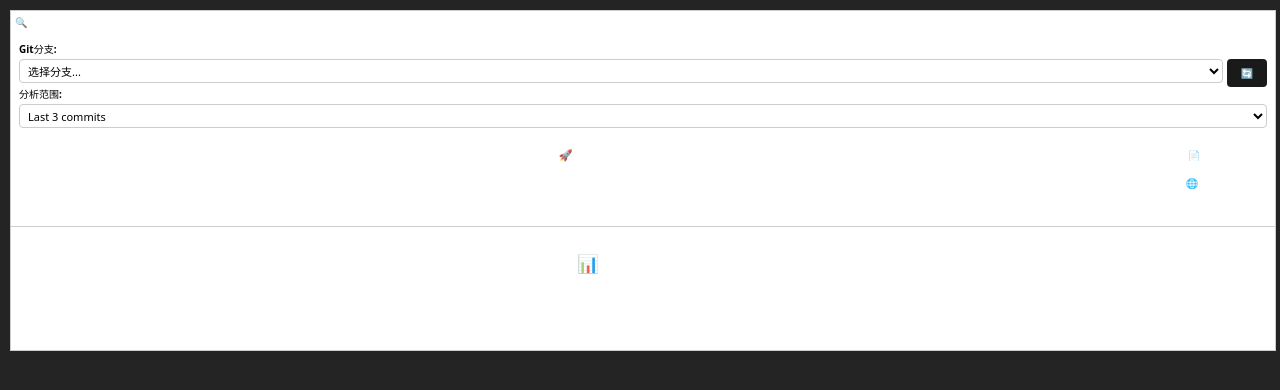
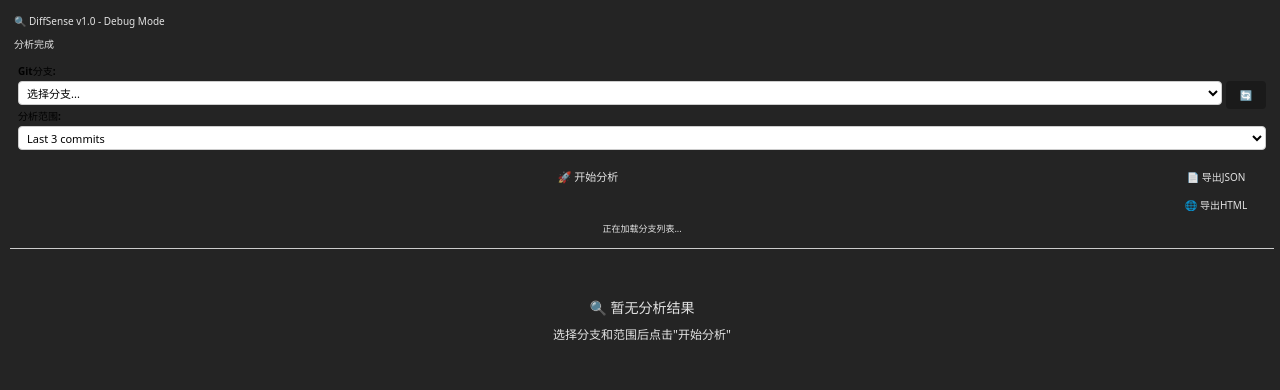
Before and after one commit to GoldenSupremeSaltedFish/DiffSense, a React (Vite) app in the folder ui/diffsense-frontend/: page / in a window 1280 px wide. Shown: the top 390 px of the page. Built offline with nearby package versions, Linux system fonts and the light colour scheme.

Commit message:
添加恢复分析结果功能，优化状态保存与恢复逻辑，更新组件以支持新功能

```diff
--- a/ui/diffsense-frontend/src/components/CommitList.tsx
+++ b/ui/diffsense-frontend/src/components/CommitList.tsx
@@ -1,223 +1,35 @@
-import { useState, useEffect } from "react";
-import { postMessage } from "../utils/vscode";
 import ReportRenderer from "./ReportRenderer";
 
-// 类型定义
-interface CommitImpact {
-  commitId: string;
-  message: string;
-  author: {
-    name: string;
-    email: string;
-  };
-  timestamp: string;
-  changedFilesCount: number;
-  changedMethodsCount: number;
-  impactedMethods: string[];
-  impactedTests: Record<string, string[]>;
-  riskScore: number;
+interface CommitListProps {
+  analysisResults: any[];
 }
 
-const CommitList = () => {
-  const [impacts, setImpacts] = useState<CommitImpact[]>([]);
-  const [isLoading, setIsLoading] = useState(false);
-  const [error, setError] = useState<string | null>(null);
-  const [reportPath, setReportPath] = useState<string | null>(null);
-
-  useEffect(() => {
-    // 监听来自扩展的消息
-    const handleMessage = (event: MessageEvent) => {
-      const message = event.data;
-
-      switch (message.command) {
-        case 'analysisResult':
-          try {
-            // 解析JSON数据
-            const jsonData = typeof message.data === 'string' ?
-              JSON.parse(message.data) : message.data;
-
-            console.log('收到分析结果:', jsonData);
-            console.log('数据类型:', typeof jsonData);
-            console.log('是否为数组:', Array.isArray(jsonData));
-
-            if (Array.isArray(jsonData)) {
-              console.log('数组长度:', jsonData.length);
-              if (jsonData.length > 0) {
-                console.log('第一个元素:', jsonData[0]);
-                console.log('第一个元素的commitId:', jsonData[0]?.commitId);
-                console.log('第一个元素类型:', typeof jsonData[0]);
-              }
-            }
-
-            setImpacts(Array.isArray(jsonData) ? jsonData : []);
-            setReportPath(message.reportPath || null);
-            setIsLoading(false);
-            setError(null);
-          } catch (parseError) {
-            console.error('解析JSON数据失败:', parseError);
-            console.error('原始数据:', message.data);
-            setError('解析分析结果失败');
-            setIsLoading(false);
-          }
-          break;
-        case 'analysisError':
-          setError(message.error);
-          setIsLoading(false);
-          // 保持现有数据，不清空
-          break;
-        case 'analysisStarted':
-          setIsLoading(true);
-          setError(null);
-          // 不清空现有数据，保持界面状态
-          break;
-      }
-    };
-
-    window.addEventListener('message', handleMessage);
-    return () => window.removeEventListener('message', handleMessage);
-  }, []);
-
-  const handleOpenReport = () => {
-    if (reportPath) {
-      postMessage({
-        command: 'openReport',
-        reportPath: reportPath
-      });
-    }
-  };
-
-  const handleOpenReportInBrowser = () => {
-    if (reportPath) {
-      postMessage({
-        command: 'openReportInBrowser',
-        reportPath: reportPath
-      });
-    }
-  };
-
-  // 显示加载状态
-  if (isLoading) {
-    return (
-      <div className="commit-list react-component" style={{
-        textAlign: 'center',
-        padding: 'var(--sidebar-gap)',
-        color: 'var(--vscode-foreground)',
-        fontSize: '11px'
-      }}>
-        <div>🔄 正在分析中...</div>
-        <div style={{
-          marginTop: '4px',
-          fontSize: '9px',
-          color: 'var(--vscode-descriptionForeground)'
-        }}>
-          请稍候，分析可能需要几分钟...
-        </div>
-      </div>
-    );
-  }
-
-  // 显示错误状态
-  if (error) {
-    return (
-      <div className="commit-list react-component" style={{
-        color: 'var(--vscode-errorForeground)',
-        padding: 'var(--sidebar-gap)',
-        backgroundColor: 'var(--vscode-inputValidation-errorBackground)',
-        borderRadius: '3px',
-        fontSize: '10px'
-      }}>
-        <div style={{ marginBottom: '4px' }}>❌ 分析失败:</div>
-        <div style={{
-          marginBottom: '8px',
-          fontSize: '9px',
-          wordBreak: 'break-word'
-        }}>
-          {error}
-        </div>
-        {/* 如果有现有数据，仍然显示 */}
-        {impacts.length > 0 && (
-          <div>
-            <div style={{
-              fontSize: '9px',
-              color: 'var(--vscode-descriptionForeground)',
-              marginBottom: '8px'
-            }}>
-              显示上次分析结果:
-            </div>
-            <ReportRenderer impacts={impacts} />
-          </div>
-        )}
-      </div>
-    );
-  }
+const CommitList = ({ analysisResults }: CommitListProps) => {
+  console.log('CommitList渲染，结果数量:', analysisResults?.length || 0);
 
   return (
-    <div className="commit-list react-component" style={{
+    <div style={{
       flex: 1,
-      overflow: 'auto',
-      display: 'flex',
-      flexDirection: 'column'
+      display: "flex",
+      flexDirection: "column",
+      overflow: "auto",
+      padding: "8px"
     }}>
-      {/* 报告操作区域 - 如果有报告路径的话 */}
-      {reportPath && (
+      {analysisResults && analysisResults.length > 0 ? (
+        <ReportRenderer impacts={analysisResults} />
+      ) : (
         <div style={{
-          padding: 'var(--sidebar-gap)',
-          backgroundColor: 'var(--vscode-textBlockQuote-background)',
-          borderRadius: '3px',
-          marginBottom: 'var(--sidebar-gap)',
-          borderLeft: '3px solid var(--vscode-textBlockQuote-border)'
+          textAlign: "center",
+          padding: "40px",
+          color: "var(--vscode-descriptionForeground)",
+          fontSize: "14px"
         }}>
-          <div style={{
-            fontSize: '11px',
-            fontWeight: '600',
-            marginBottom: '4px',
-            color: 'var(--vscode-foreground)'
-          }}>
-            📊 HTML报告已生成
-          </div>
-          <div style={{
-            fontSize: '9px',
-            color: 'var(--vscode-descriptionForeground)',
-            marginBottom: '6px',
-            wordBreak: 'break-all'
-          }}>
-            {reportPath}
-          </div>
-          <div style={{
-            display: 'flex',
-            flexDirection: 'column',
-            gap: '4px'
-          }}>
-            <button
-              onClick={handleOpenReportInBrowser}
-              style={{
-                fontSize: '10px',
-                padding: '4px 6px',
-                backgroundColor: 'var(--vscode-button-background)',
-                color: 'var(--vscode-button-foreground)'
-              }}
-            >
-              🌐 在浏览器中打开
-            </button>
-            <button
-              onClick={handleOpenReport}
-              style={{
-                fontSize: '10px',
-                padding: '4px 6px',
-                backgroundColor: 'var(--vscode-button-secondaryBackground)',
-                color: 'var(--vscode-button-secondaryForeground)'
-              }}
-            >
-              📝 在VSCode中查看
-            </button>
+          <div>🔍 暂无分析结果</div>
+          <div style={{ fontSize: "12px", marginTop: "8px" }}>
+            选择分支和范围后点击"开始分析"
           </div>
         </div>
       )}
-
-      {/* 使用新的ReportRenderer显示数据 */}
-      <div style={{ flex: 1 }}>
-        <ReportRenderer impacts={impacts} />
-      </div>
     </div>
   );
 };
--- a/ui/diffsense-frontend/src/pages/MainView.tsx
+++ b/ui/diffsense-frontend/src/pages/MainView.tsx
@@ -1,33 +1,68 @@
+import { useState, useEffect } from "react";
 import Toolbar from "../components/Toolbar";
 import CommitList from "../components/CommitList";
-import { useEffect } from "react";
+import { postMessage, saveState, getState } from "../utils/vscode";
 
 const MainView = () => {
+  const [analysisResults, setAnalysisResults] = useState<any[]>([]);
+  const [isLoading, setIsLoading] = useState(false);
+  const [error, setError] = useState<string | null>(null);
+
+  // 组件挂载时恢复分析结果
+  useEffect(() => {
+    const savedState = getState();
+    if (savedState.analysisResults) {
+      console.log('🔄 恢复分析结果:', savedState.analysisResults);
+      setAnalysisResults(savedState.analysisResults);
+    }
+  }, []);
+
+  // 保存分析结果到状态
+  useEffect(() => {
+    if (analysisResults.length > 0) {
+      const currentState = getState();
+      const newState = {
+        ...currentState,
+        analysisResults
+      };
+      saveState(newState);
+      console.log('💾 保存分析结果:', analysisResults);
+    }
+  }, [analysisResults]);
+
   useEffect(() => {
     console.log('MainView mounted');
 
-    // 添加调试信息
-    const logDimensions = () => {
-      const mainDiv = document.querySelector('.main-view') as HTMLElement;
-      if (mainDiv) {
-        console.log('MainView dimensions:', {
-          width: mainDiv.offsetWidth,
-          height: mainDiv.offsetHeight,
-          visible: mainDiv.offsetParent !== null,
-          style: mainDiv.style.cssText
-        });
+    const handleMessage = (event: MessageEvent) => {
+      const message = event.data;
+      console.log('MainView received message:', message);
+
+      switch (message.command) {
+        case 'analysisStarted':
+          setIsLoading(true);
+          setError(null);
+          break;
+        case 'analysisResult':
+          setIsLoading(false);
+          setError(null);
+          if (message.data) {
+            setAnalysisResults(message.data);
+          }
+          break;
+        case 'analysisError':
+          setIsLoading(false);
+          setError(message.error || '分析失败');
+          break;
+        case 'restoredAnalysisResults':
+          if (message.data) {
+            setAnalysisResults(message.data);
+          }
+          break;
       }
     };
 
-    logDimensions();
-
-    // 每秒检查一次，看是否消失
-    const interval = setInterval(logDimensions, 1000);
-
-    return () => {
-      console.log('MainView unmounting');
-      clearInterval(interval);
-    };
+    window.addEventListener('message', handleMessage);
+    return () => window.removeEventListener('message', handleMessage);
   }, []);
 
   return (
@@ -38,17 +73,18 @@ const MainView = () => {
         height: "100%",
         display: "flex",
         flexDirection: "column",
-        gap: "var(--sidebar-gap, 6px)",
-        minHeight: "200px", // 确保有最小高度
-        backgroundColor: "var(--vscode-editor-background, #fff)", // 添加背景色
-        border: "1px solid var(--vscode-panel-border, #ccc)" // 调试边框
+        padding: "0",
+        overflow: "hidden"
       }}
     >
       <div style={{ padding: "4px", fontSize: "10px", color: "var(--vscode-descriptionForeground)" }}>
         🔍 DiffSense v1.0 - Debug Mode
       </div>
+      <div style={{ padding: "4px", fontSize: "10px", color: "var(--vscode-descriptionForeground)" }}>
+        {isLoading ? '正在分析...' : error ? error : '分析完成'}
+      </div>
       <Toolbar />
-      <CommitList />
+      <CommitList analysisResults={analysisResults} />
     </div>
   );
 };
--- a/ui/diffsense-frontend/src/utils/vscode.ts
+++ b/ui/diffsense-frontend/src/utils/vscode.ts
@@ -1,42 +1,40 @@
-// VSCode API 单例
-let vscodeApi: any = null;
-
-// 获取VSCode API实例（只获取一次）
-export function getVSCodeApi() {
-  if (!vscodeApi) {
-    if (typeof window !== 'undefined' && (window as any).acquireVsCodeApi) {
-      try {
-        vscodeApi = (window as any).acquireVsCodeApi();
-        console.log('✅ VSCode API acquired successfully');
-      } catch (error) {
-        console.error('❌ Failed to acquire VSCode API:', error);
-        // 创建一个mock API用于开发测试
-        vscodeApi = createMockApi();
-      }
-    } else {
-      console.warn('⚠️ VSCode API not available, using mock');
-      // 开发环境mock
-      vscodeApi = createMockApi();
-    }
-  }
-
-  return vscodeApi;
+// 获取VSCode API
+declare global {
+  function acquireVsCodeApi(): any;
 }
 
-function createMockApi() {
-  return {
+let vscode: any = null;
+
+try {
+  vscode = acquireVsCodeApi();
+} catch (error) {
+  console.log('VSCode API not available, using mock');
+  // Mock API for development
+  vscode = {
     postMessage: (message: any) => {
-      console.log('🔄 Mock postMessage:', message);
+      console.log('Mock postMessage:', message);
     },
-    getState: () => ({}),
+    getState: () => {
+      const stored = localStorage.getItem('vscode-state');
+      return stored ? JSON.parse(stored) : {};
+    },
     setState: (state: any) => {
-      console.log('💾 Mock setState:', state);
+      localStorage.setItem('vscode-state', JSON.stringify(state));
     }
   };
 }
 
-// 发送消息到VSCode
-export function postMessage(message: any) {
-  const api = getVSCodeApi();
-  api.postMessage(message);
-}
+// 发送消息到扩展
+export const postMessage = (message: any) => {
+  vscode.postMessage(message);
+};
+
+// 保存状态
+export const saveState = (state: any) => {
+  vscode.setState(state);
+};
+
+// 获取状态
+export const getState = () => {
+  return vscode.getState() || {};
+};
```
Also changed, not shown: ui/diffsense-frontend/src/components/Toolbar.tsx (+49 -1 lines), 1 other file (tests, documents, lock files or other folders).
